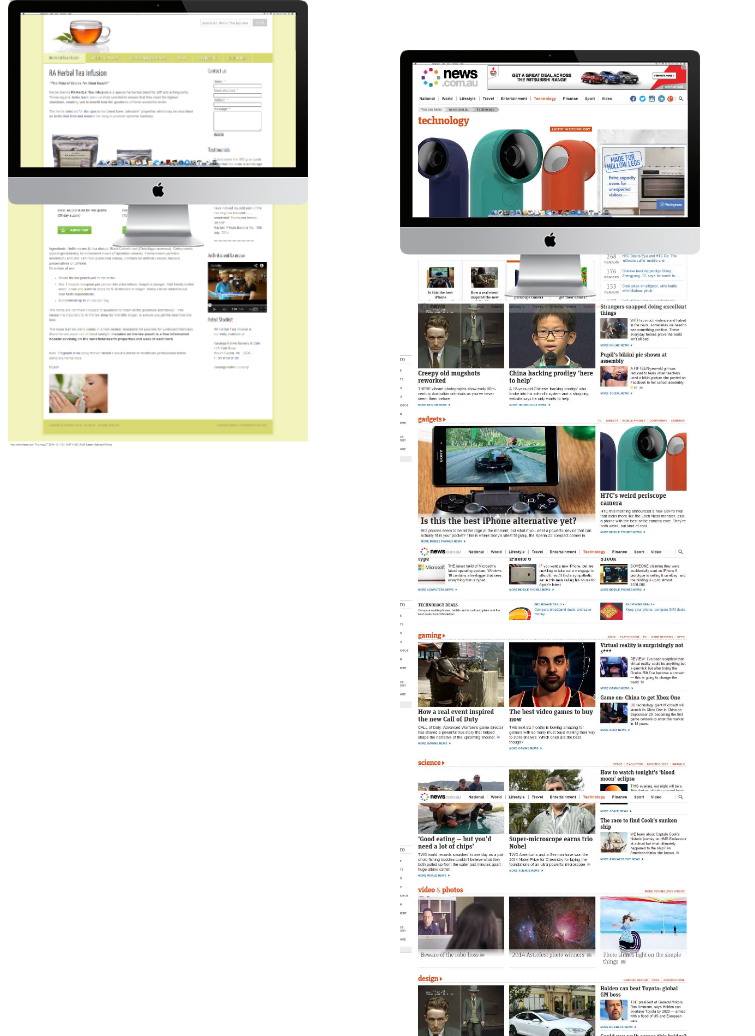
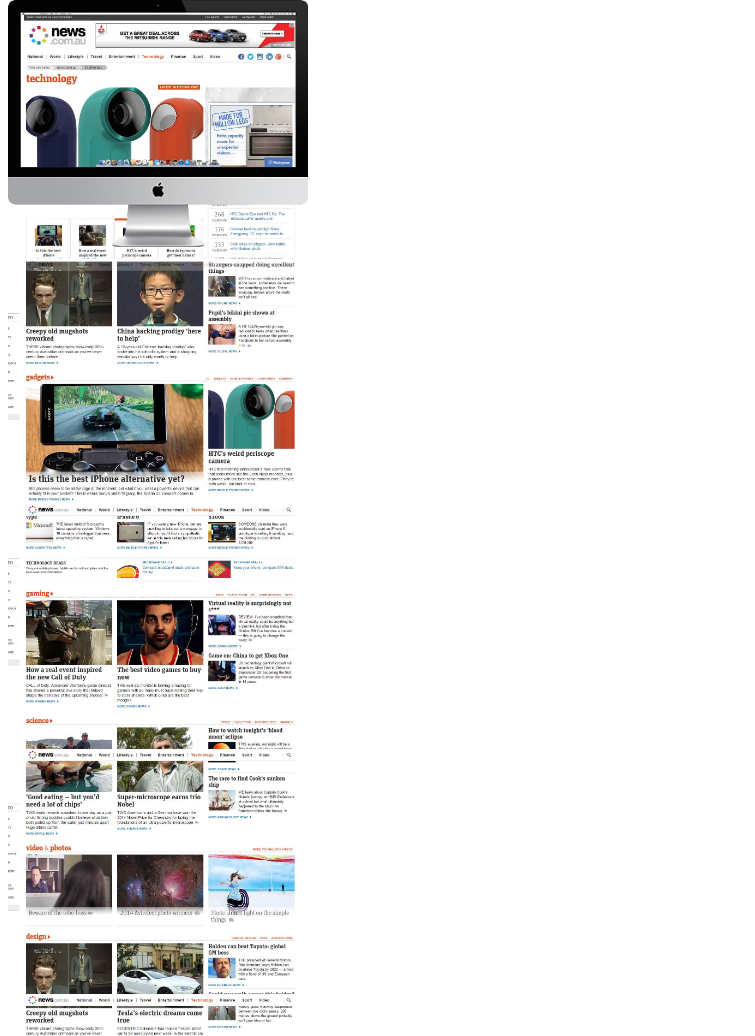
Before and after one commit to JayMc/device-preview, a plain HTML site: page index.html in a window 1280 px wide. Shown: the top 1036 px of the page, without its empty margins (0-755 px from the left). Before the commit the page ends 800 px from the top, so only its background shows below. Drawn offline with nearby package versions, Linux system fonts and the light colour scheme.

Commit message:
removed absolute pos

```diff
--- a/devicepreview.js
+++ b/devicepreview.js
@@ -32,8 +32,6 @@
 	                //combine defaults and params into options
 	                var opts = $.extend({},$.devicescroll.defaults, params);
 
-	                //add css to initial container
-	                $(this).css('position','absolute');
 
 	                //add webpage image (long image)
 	                $(this).append('<img id="webpage" src="" width="300px" style="top:0px;z-index:-1;overflow:hidden;position:relative;display:block" />');
```
Also changed, not shown: index.html (+1 -0 lines).
